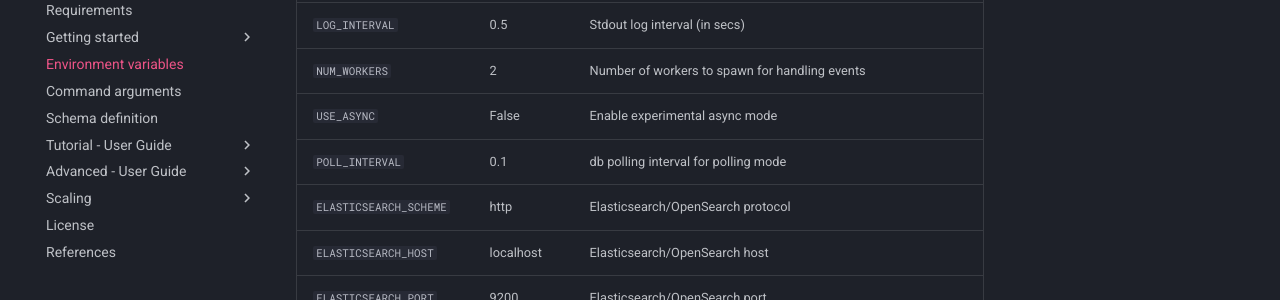
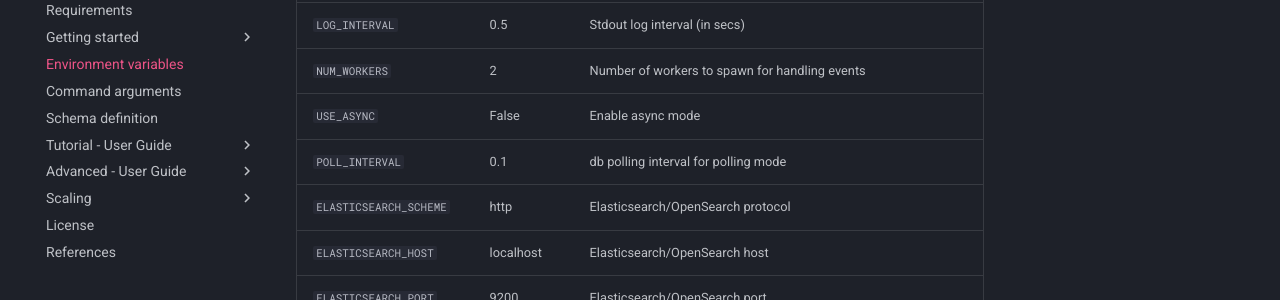
Before and after one commit to toluaina/toluaina.github.io, an MkDocs documentation site: the page built from docs/env-vars/index.md, in a window 1280 px wide and 900 px high, scrolled down 1149 px. Shown: the part 152-452 px from the top of the window. Built offline with MkDocs 1.6.1 and Material for MkDocs 9.7.7, drawn with Linux system fonts in a browser that asks for light colours; comment, search, counter and statistics services are not loaded.

Commit message:
remove experimental in USE_ASYNC

```diff
--- a/docs/env-vars/index.md
+++ b/docs/env-vars/index.md
@@ -96,7 +96,7 @@ PGSync provides the following environment variables:
 | `REPLICATION_SLOT_CLEANUP_INTERVAL`        | 180.0 | Replication slot cleanup interval (in secs) |
 | `LOG_INTERVAL`        | 0.5 | Stdout log interval (in secs) |
 | `NUM_WORKERS`        | 2 | Number of workers to spawn for handling events |
-| `USE_ASYNC`        | False | Enable experimental async mode |
+| `USE_ASYNC`        | False | Enable async mode |
 | `POLL_INTERVAL`        | 0.1        | db polling interval for polling mode |
 | `ELASTICSEARCH_SCHEME`       | http        | Elasticsearch/OpenSearch protocol |
 | `ELASTICSEARCH_HOST`         | localhost   | Elasticsearch/OpenSearch host |
```
